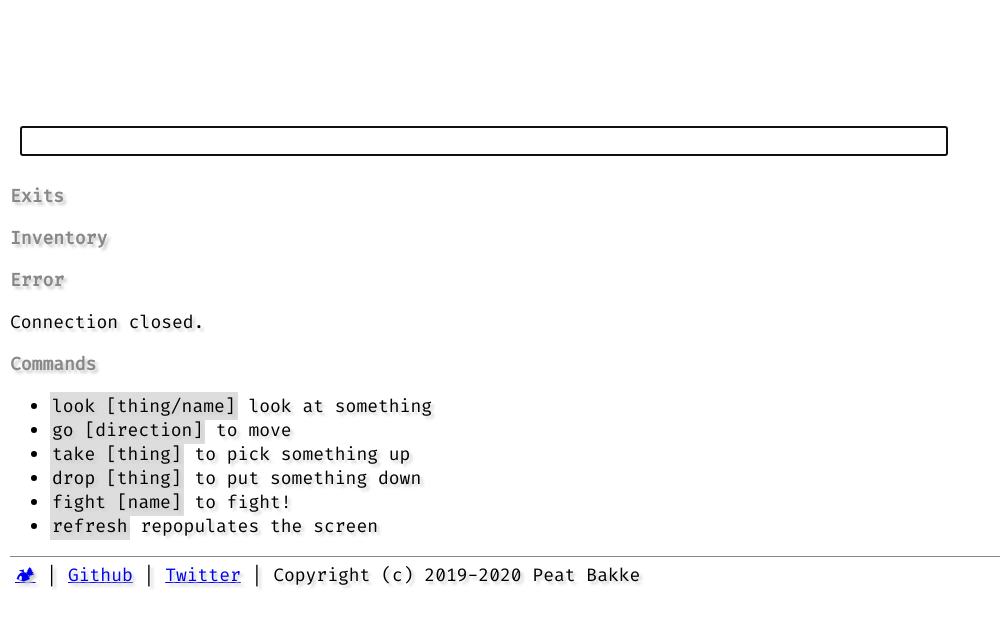
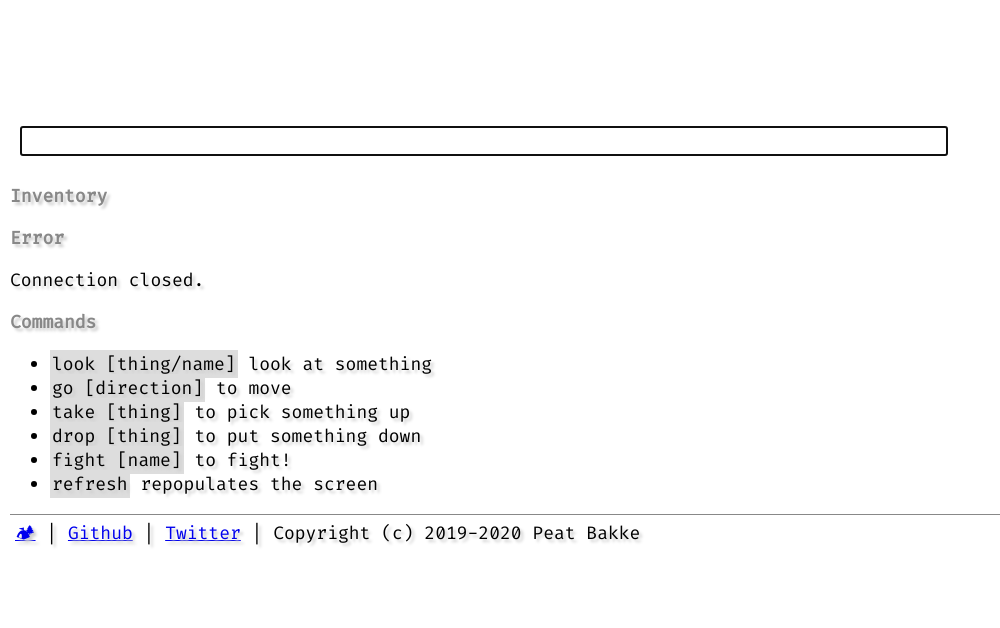
Before and after one commit to textcamp/textcamp, a plain HTML site: page site/index.html in a window 1280 px wide. Shown: the whole page, without its empty margins (0-1000 px from the left). Drawn offline with Linux system fonts and the light colour scheme.

Commit message:
Removing the 'exits' section. They should be marked up in the description of the space, or hidden altogether.

```diff
--- a/site/index.html
+++ b/site/index.html
@@ -24,11 +24,6 @@
         <div id="input" class="input">
             <input type="text" onkeydown="enterKey(this)" autofocus></input>
         </div>
-    </div>
-
-    <div id="exits">
-        <h3>Exits</h3>
-        <div id="exits-content" class="content"></div>
     </div>
 
     <div id="inventory">
```
